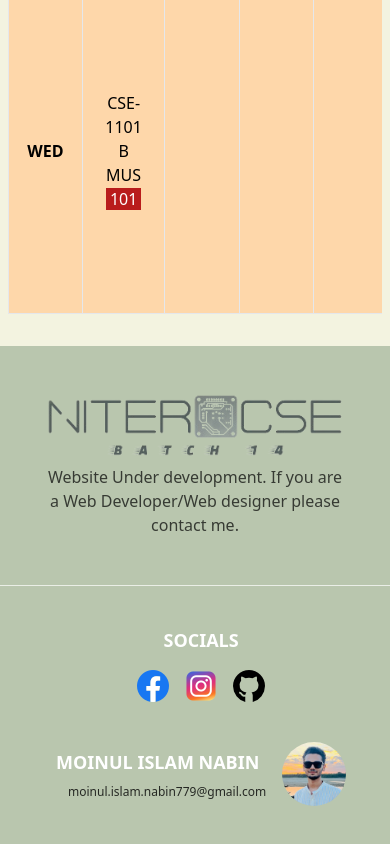
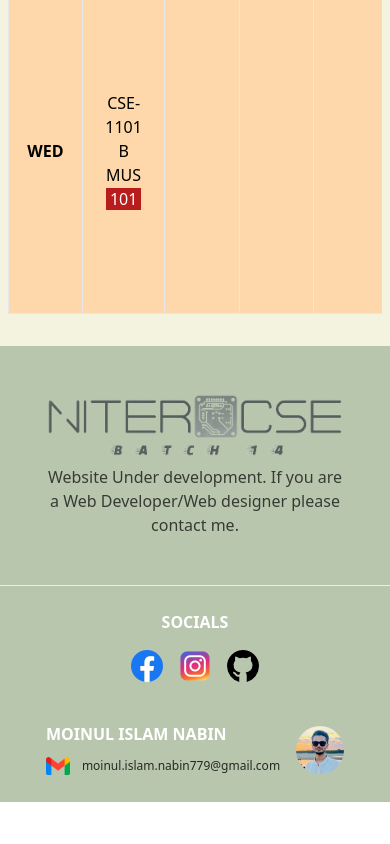
Before and after one commit to MoinulIslamNabin/Niter_Personal_project_1, a React (Vite) app: page / in a window 390 px wide. Shown: the part 1093-1937 px from the top of the page. After the commit the page ends 1895 px from the top, so only its background shows below. Built offline with nearby package versions, Linux system fonts and the light colour scheme.

Commit message:
footer padding decreased

```diff
--- a/src/Components/Footer/Footer.jsx
+++ b/src/Components/Footer/Footer.jsx
@@ -22,9 +22,9 @@ const Footer = () => {
         </div>
       </footer>
 
-      <footer className="justify-items-center items-start footer text-base-content py-10 px-14">
+      <footer className="justify-items-center items-start footer text-base-content py-6 md:py-10 px-4 md:px-14">
         <nav className="justify-items-center">
-          <h6 className="footer-title opacity-100 text-lg !text-white font-bold">
+          <h6 className="footer-title opacity-100 text-base md:text-lg !text-white font-bold">
             Socials
           </h6>
           <div className="tooltip grid grid-flow-col gap-4">
@@ -48,7 +48,7 @@ const Footer = () => {
 
         <nav className="flex gap-4 justify-center items-center">
           <div className="flex flex-col">
-            <h6 className="footer-title opacity-100 text-lg !text-white font-bold">
+            <h6 className="footer-title opacity-100 text-base md:text-lg !text-white font-bold">
               Moinul Islam Nabin
             </h6>
 
@@ -63,7 +63,7 @@ const Footer = () => {
           </div>
 
           <div className="avatar">
-            <div className="w-16 rounded-full">
+            <div className="w-12 md:w-16 rounded-full">
               <img src={me} />
             </div>
           </div>
```
